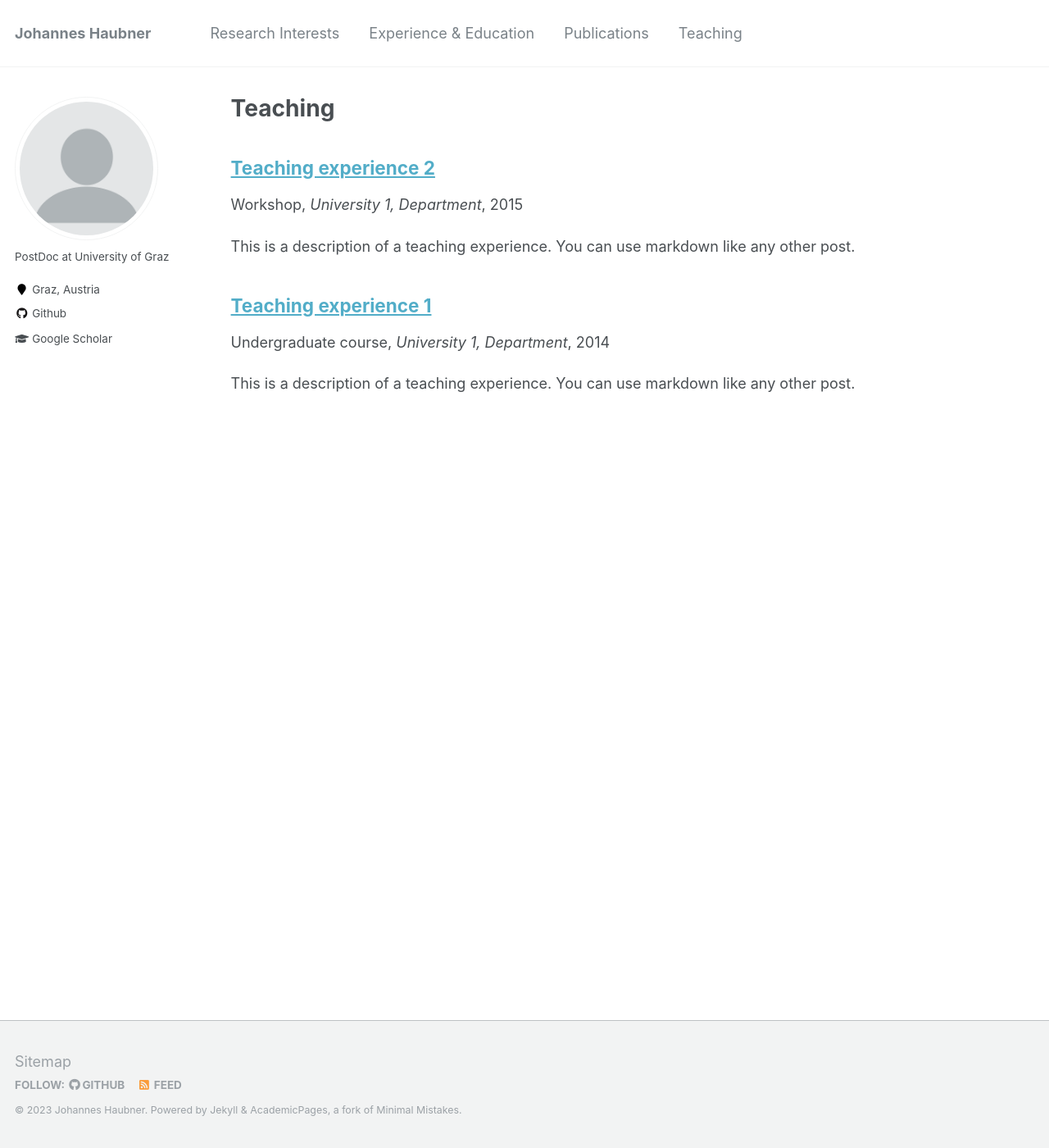
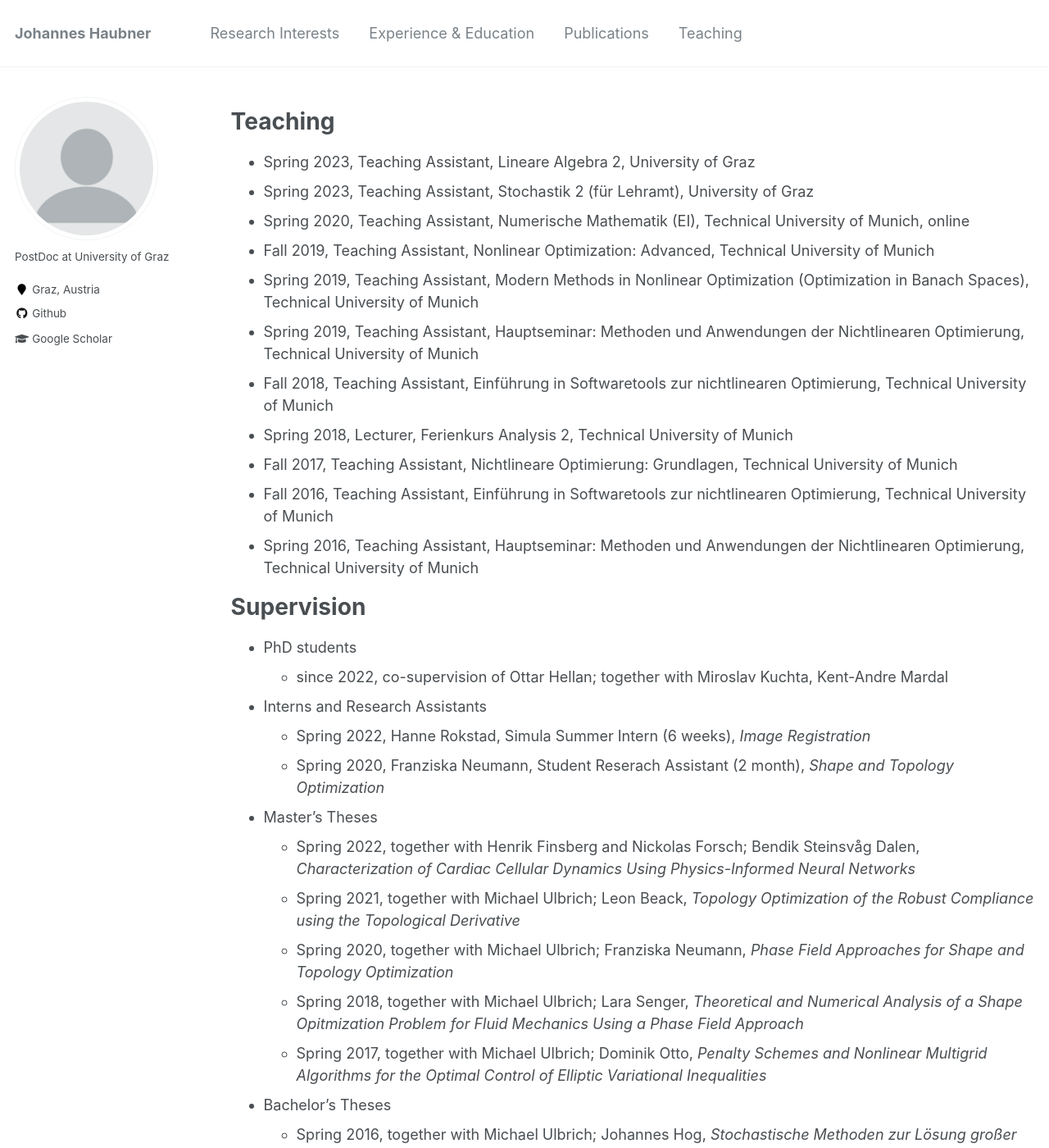
Before and after one commit to JohannesHaubner/johanneshaubner.github.io, a Jekyll site: the page built from _pages/teaching.md, in a window 1280 px wide and 1400 px high. Shown: the whole window at 82% size. Built offline with Jekyll 4.4.1, drawn with Linux system fonts in a browser that asks for light colours; some of the changed text lies outside the part shown.

Commit message:
add teaching data

```diff
--- /dev/null
+++ b/_pages/teaching.md
@@ -0,0 +1,38 @@
+---
+layout: archive
+title: ""
+permalink: /teaching/
+author_profile: true
+---
+
+<h1>Teaching</h1>
+
+* Spring 2023, Teaching Assistant, Lineare Algebra 2, University of Graz
+* Spring 2023, Teaching Assistant, Stochastik 2 (für Lehramt), University of Graz
+* Spring 2020, Teaching Assistant, Numerische Mathematik (EI), Technical University of Munich, online
+* Fall 2019, Teaching Assistant, Nonlinear Optimization: Advanced, Technical University of Munich
+* Spring 2019, Teaching Assistant, Modern Methods in Nonlinear Optimization (Optimization in Banach Spaces), Technical University of Munich
+* Spring 2019, Teaching Assistant, Hauptseminar: Methoden und Anwendungen der Nichtlinearen Optimierung, Technical University of Munich
+* Fall 2018, Teaching Assistant, Einführung in Softwaretools zur nichtlinearen Optimierung, Technical University of Munich
+* Spring 2018, Lecturer, Ferienkurs Analysis 2, Technical University of Munich
+* Fall 2017, Teaching Assistant, Nichtlineare Optimierung: Grundlagen, Technical University of Munich
+* Fall 2016, Teaching Assistant, Einführung in Softwaretools zur nichtlinearen Optimierung, Technical University of Munich
+* Spring 2016, Teaching Assistant, Hauptseminar: Methoden und Anwendungen der Nichtlinearen Optimierung, Technical University of Munich
+
+
+<h1>Supervision</h1>
+
+* PhD students
+  * since 2022, co-supervision of Ottar Hellan; together with Miroslav Kuchta, Kent-Andre Mardal
+* Interns and Research Assistants
+  * Spring 2022, Hanne Rokstad, Simula Summer Intern (6 weeks), *Image Registration*
+  * Spring 2020, Franziska Neumann, Student Reserach Assistant (2 month), *Shape and Topology Optimization*
+* Master's Theses
+  * Spring 2022, together with Henrik Finsberg and Nickolas Forsch; Bendik Steinsvåg Dalen, *Characterization of Cardiac Cellular Dynamics Using Physics-Informed Neural Networks*
+  * Spring 2021, together with Michael Ulbrich; Leon Beack, *Topology Optimization of the Robust Compliance using the Topological Derivative*
+  * Spring 2020, together with Michael Ulbrich; Franziska Neumann, *Phase Field Approaches for Shape and Topology Optimization*
+  * Spring 2018, together with Michael Ulbrich; Lara Senger, *Theoretical and Numerical Analysis of a Shape Opitmization Problem for Fluid Mechanics Using a Phase Field Approach*
+  * Spring 2017, together with Michael Ulbrich; Dominik Otto, *Penalty Schemes and Nonlinear Multigrid Algorithms for the Optimal Control of Elliptic Variational Inequalities*
+* Bachelor's Theses
+  * Spring 2016, together with Michael Ulbrich; Johannes Hog, *Stochastische Methoden zur Lösung großer Optimierungsprobleme im Maschinellen Lernen*
+  * Fall 2019, together with Michael Ulbrich; Simon Fuchsgruber, *Gauss-Seidel und Jacobi-Proximal ADMM für separable konvexe Probleme*
```
Also changed, not shown: _pages/publications.md (+0 -1 lines).
